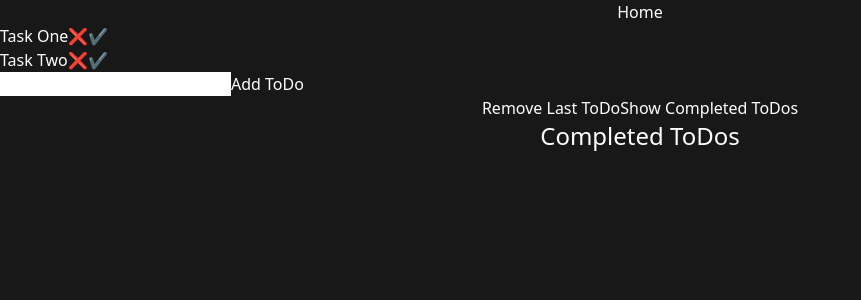
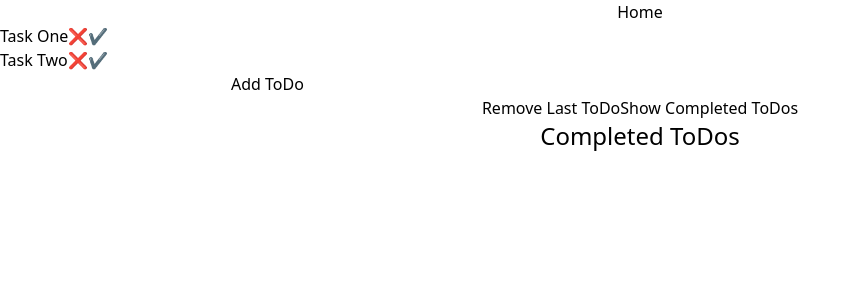
Before and after one commit to ASproson/react-challenges, a React (Create React App) app: page /todos in a window 1280 px wide. Both pictures are taken after a click on the button "Show Completed ToDos". Shown: the top 300 px of the page, without its empty margins (0-861 px from the left). Built offline with nearby package versions, Linux system fonts and the light colour scheme.

Commit message:
Reverts to light mode

```diff
--- a/src/App.css
+++ b/src/App.css
@@ -1,9 +1,5 @@
 .App {
   text-align: center;
-}
-
-body {
-  background-color: rgb(25, 24, 24);
 }
 
 .App-logo {
--- a/src/App.tsx
+++ b/src/App.tsx
@@ -4,11 +4,9 @@ import { Link } from 'react-router-dom';
 function App() {
   return (
     <div>
-      <div className="App text-3xl font-bold text-white">Hello world</div>
+      <div className="App text-3xl font-bold">Hello world</div>
       <div>
-        <Link to={'/todos'} className="text-white">
-          Todos
-        </Link>
+        <Link to={'/todos'}>Todos</Link>
       </div>
     </div>
   );
--- a/src/components/todos/CompletedToDoList.tsx
+++ b/src/components/todos/CompletedToDoList.tsx
@@ -7,5 +7,5 @@ interface CompletedToDoListProps {
 export const CompletedToDoList = ({
   completedToDo,
 }: CompletedToDoListProps) => {
-  return <div className="text-white">{completedToDo.title}</div>;
+  return <div>{completedToDo.title}</div>;
 };
--- a/src/components/todos/ShowCompletedToDos.tsx
+++ b/src/components/todos/ShowCompletedToDos.tsx
@@ -10,7 +10,7 @@ export const ShowCompletedToDos = ({
 }: ShowCompletedToDosProps) => {
   return (
     <div>
-      <h1 className="text-white text-2xl">Completed ToDos</h1>
+      <h1 className="text-2xl">Completed ToDos</h1>
 
       {completedToDos?.map((completedToDo: ToDoItem) => {
         return (
--- a/src/components/todos/ToDo.tsx
+++ b/src/components/todos/ToDo.tsx
@@ -10,7 +10,7 @@ interface ToDoProps {
 export const ToDo = ({ toDo, deleteToDo, completeToDo }: ToDoProps) => {
   return (
     <div className="flex">
-      <div className="text-white">{toDo.title}</div>
+      <div>{toDo.title}</div>
       <Button title="❌" onClick={() => deleteToDo(toDo.id)} />
       <Button title="✔" onClick={() => completeToDo(toDo.id)} />
     </div>
--- a/src/components/todos/Todos.tsx
+++ b/src/components/todos/Todos.tsx
@@ -57,7 +57,7 @@ export const Todos = () => {
   };
 
   return (
-    <div className="text-center text-white">
+    <div className="text-center">
       <div>
         <Link to={'/'}>Home</Link>
       </div>
```
